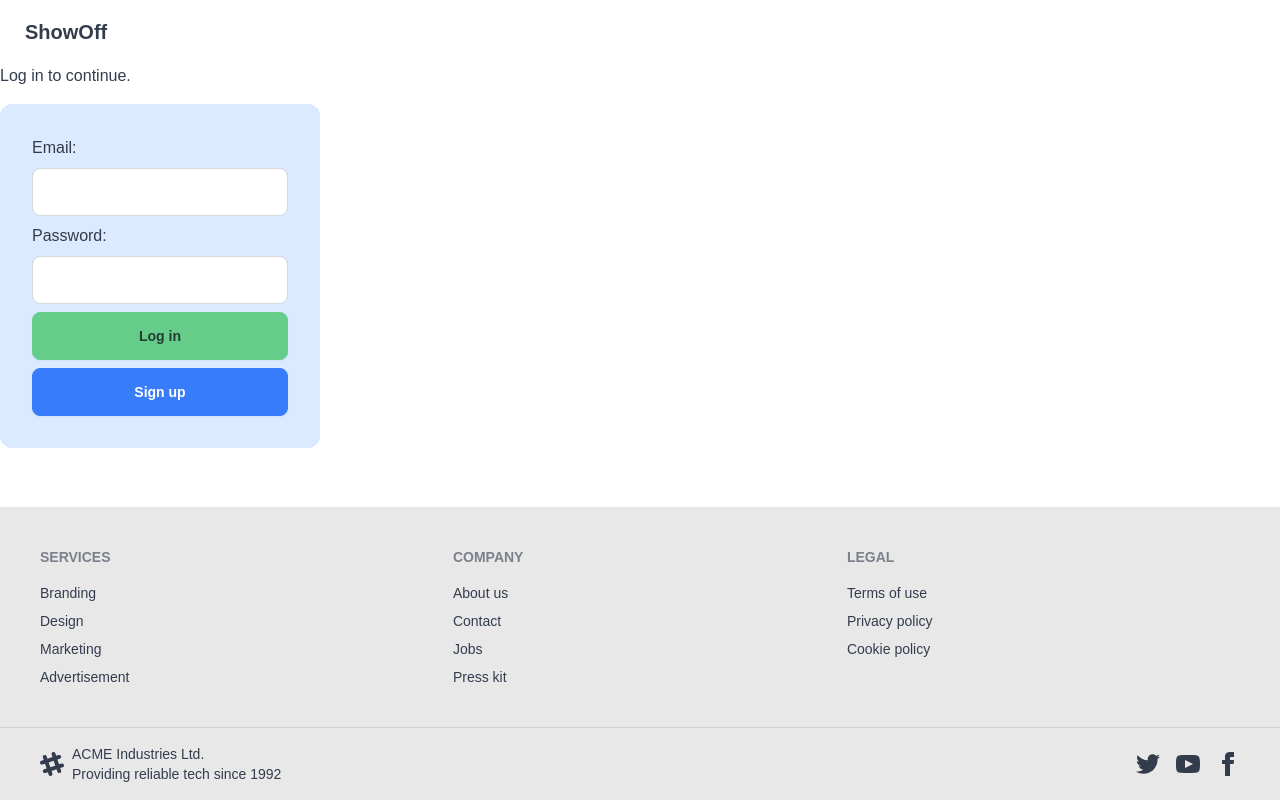
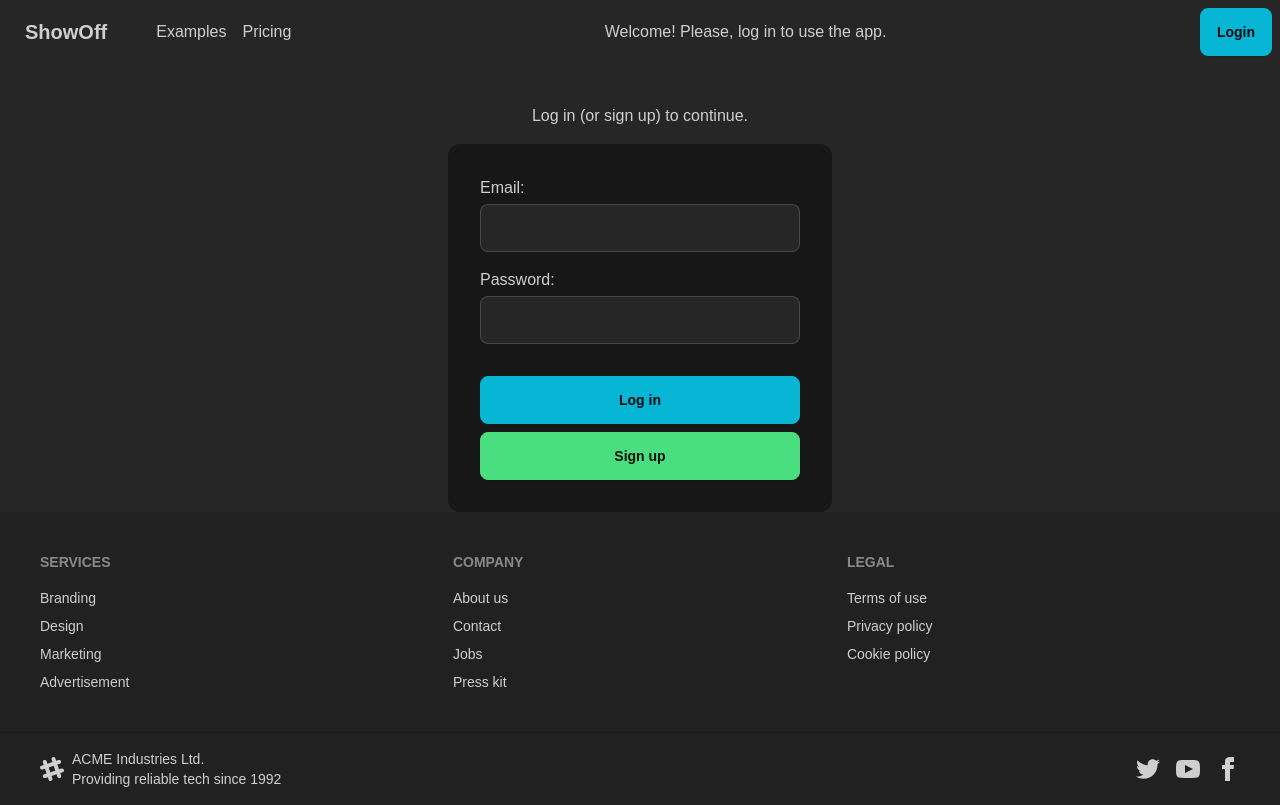
Before and after one commit to CroAnna/FolioFusion, a Next.js app: page /login in a window 1280 px wide. Built offline with nearby package versions, Linux system fonts and the light colour scheme; no server answers; a web font is replaced by a local one.

Commit message:
Add hero, update homepage & login page ui

```diff
--- /dev/null
+++ b/app/_components/Hero.jsx
@@ -0,0 +1,37 @@
+const { default: Image } = require("next/image");
+
+const Hero = () => {
+  return (
+    <div className="relative">
+      <Image
+        width={0}
+        height={0}
+        style={{ height: "calc(100vh - 64px)" }}
+        className={`w-full object-cover`}
+        alt="hero-bg"
+        src={"/hero-page-bg.svg"}
+      />
+      <div className="absolute top-1/2 left-1/2 transform -translate-x-1/2 -translate-y-1/2 w-full max-w-screen-xl">
+        <div className="flex gap-16 items-center">
+          <Image
+            width={400}
+            height={400}
+            alt="hero-illustration"
+            src={"/hero-illustration.svg"}
+          />
+          <div className="flex flex-col gap-8">
+            <h1 className="text-[96px] font-bold leading-none text-stone-100">
+              Create your portfolio{" "}
+              <span className="text-secondary">fast.</span>
+            </h1>
+            <h2 className="text-[32px] font-bold text-stone-400">
+              Endless customization.
+            </h2>
+          </div>
+        </div>
+      </div>
+    </div>
+  );
+};
+
+export default Hero;
--- a/app/_components/Navbar.jsx
+++ b/app/_components/Navbar.jsx
@@ -1,12 +1,47 @@
 import Link from "next/link";
 import React from "react";
+import { createClient } from "@/utils/supabase/server";
+import { logout } from "../logout/actions";
 
-const Navbar = () => {
+const Navbar = async () => {
+  const supabase = createClient();
+  const { data } = await supabase.auth.getUser();
+
   return (
-    <div className="navbar bg-base-100">
-      <Link href="/" className="btn btn-ghost text-xl">
-        ShowOff
-      </Link>
+    <div className="navbar bg-base-100 justify-between w-full max-w-screen-xl mx-auto">
+      <div className="flex gap-8">
+        <Link href="/" className="btn btn-ghost text-xl">
+          ShowOff
+        </Link>
+        <div className="flex gap-4">
+          <Link href="/#examples">Examples</Link>
+          <Link href="/#pricing">Pricing</Link>
+        </div>
+      </div>
+      {data && data.user && (
+        <>
+          <p>Hello {data.user.email}</p>
+          <div className="flex gap-2">
+            <Link href="builder/create-hero">
+              <button className="btn btn-primary">Na buildera</button>
+            </Link>
+            <form action={logout}>
+              <button className="btn btn-primary btn-outline" type="submit">
+                Logout
+              </button>
+            </form>
+          </div>
+        </>
+      )}
+      {!data ||
+        (!data.user && (
+          <>
+            <h2>Welcome! Please, log in to use the app.</h2>
+            <Link href="login">
+              <button className="btn btn-primary">Login</button>
+            </Link>
+          </>
+        ))}
     </div>
   );
 };
--- a/app/_components/NextPreviousNavigation.jsx
+++ b/app/_components/NextPreviousNavigation.jsx
@@ -10,7 +10,7 @@ const NextPreviousNavigation = ({
     <div className="join grid grid-cols-2">
       {previousUrl && (
         <Link href={previousUrl} className="w-full">
-          <button className="join-item btn btn-outline bg-white w-full">
+          <button className="join-item btn btn-outline w-full">
             Previous page
           </button>
         </Link>
@@ -18,7 +18,7 @@ const NextPreviousNavigation = ({
       {nextUrl && (
         <Link href={nextUrl}>
           <button
-            className="join-item btn btn-outline bg-primary w-full"
+            className="join-item btn btn-outline bg-accent w-full"
             onClick={handleNextClick()}
           >
             Next
--- a/app/login/page.jsx
+++ b/app/login/page.jsx
@@ -2,34 +2,40 @@ import { supabase } from "../_libs/initSupabase";
 import { login, signup } from "./actions";
 
 const LoginPage = async () => {
-
   return (
+    <div className="flex flex-col gap-4 w-full items-center mt-10">
+      <h2> Log in (or sign up) to continue.</h2>
+      <form className="flex flex-col gap-8 w-96 bg-neutral-900 p-8 rounded-xl">
         <div className="flex flex-col gap-4">
-
-      <h2> Log in to continue.</h2>
-      <form className="flex flex-col gap-2 max-w-xs bg-blue-100 p-8 rounded-xl">
+          <div className="flex flex-col gap-1">
             <label htmlFor="email">Email:</label>
             <input
-          class="input input-bordered w-full max-w-xs"
+              class="input input-bordered w-full "
               id="email"
               name="email"
               type="email"
               required
             />
+          </div>
+          <div className="flex flex-col gap-1">
             <label htmlFor="password">Password:</label>
             <input
-          class="input input-bordered w-full max-w-xs"
+              class="input input-bordered w-full "
               id="password"
               name="password"
               type="password"
               required
             />
+          </div>
+        </div>
+        <div className="flex flex-col gap-2">
           <button className="btn btn-primary" formAction={login}>
             Log in
           </button>
           <button className="btn btn-secondary" formAction={signup}>
             Sign up
           </button>
+        </div>
       </form>
     </div>
   );
--- a/app/page.js
+++ b/app/page.js
@@ -1,34 +1,10 @@
 import Link from "next/link";
-import { createClient } from "@/utils/supabase/server";
-import { logout } from "./logout/actions";
+import Hero from "./_components/Hero";
 
 export default async function Home() {
-  const supabase = createClient();
-  const { data, error } = await supabase.auth.getUser();
-  const { data: portfolios, error: portErr } = await supabase
-    .from("portfolios")
-    .select();
-  console.log(data); // ovo je [] kad se koristi obicni anon key, makar sam zgasila rls na retku
-
   return (
     <main className="flex flex-col gap-4">
-      <h2>Welcome! Please, log in to use the app.</h2>
-      <pre>{JSON.stringify(portfolios, null, 2)}</pre>
-      {portErr && <p>Error: {portErr}</p>}
-      {error && <p>Error: {error}</p>}
-      <Link href="builder/create-hero">
-        <button className="btn btn-primary">Na buildera</button>
-      </Link>
-      {data && (
-        <>
-          <p>Hello {data.user.email}</p>
-          <form action={logout}>
-            <button className="btn secondary" type="submit">
-              Logout
-            </button>
-          </form>
-        </>
-      )}
+      <Hero />
     </main>
   );
 }
--- a/tailwind.config.js
+++ b/tailwind.config.js
@@ -15,6 +15,16 @@ module.exports = {
   },
   plugins: [require("daisyui")],
   daisyui: {
-    themes: ["emerald"], //  dark da se automatski mijenja https://daisyui.com/docs/themes/
+    themes: [
+      {
+        custom: {
+          primary: "#06b6d4",
+          secondary: "#4ade80",
+          accent: "#5b21b6",
+          neutral: "#3d4451",
+          "base-100": "#262626",
+        },
+      },
+    ], //  dark da se automatski mijenja https://daisyui.com/docs/themes/
   },
 };
```
Also changed, not shown: public/hero-illustration.svg (added), public/hero-page-bg.svg (added). Lines whose indentation alone changed are shown as unchanged.
